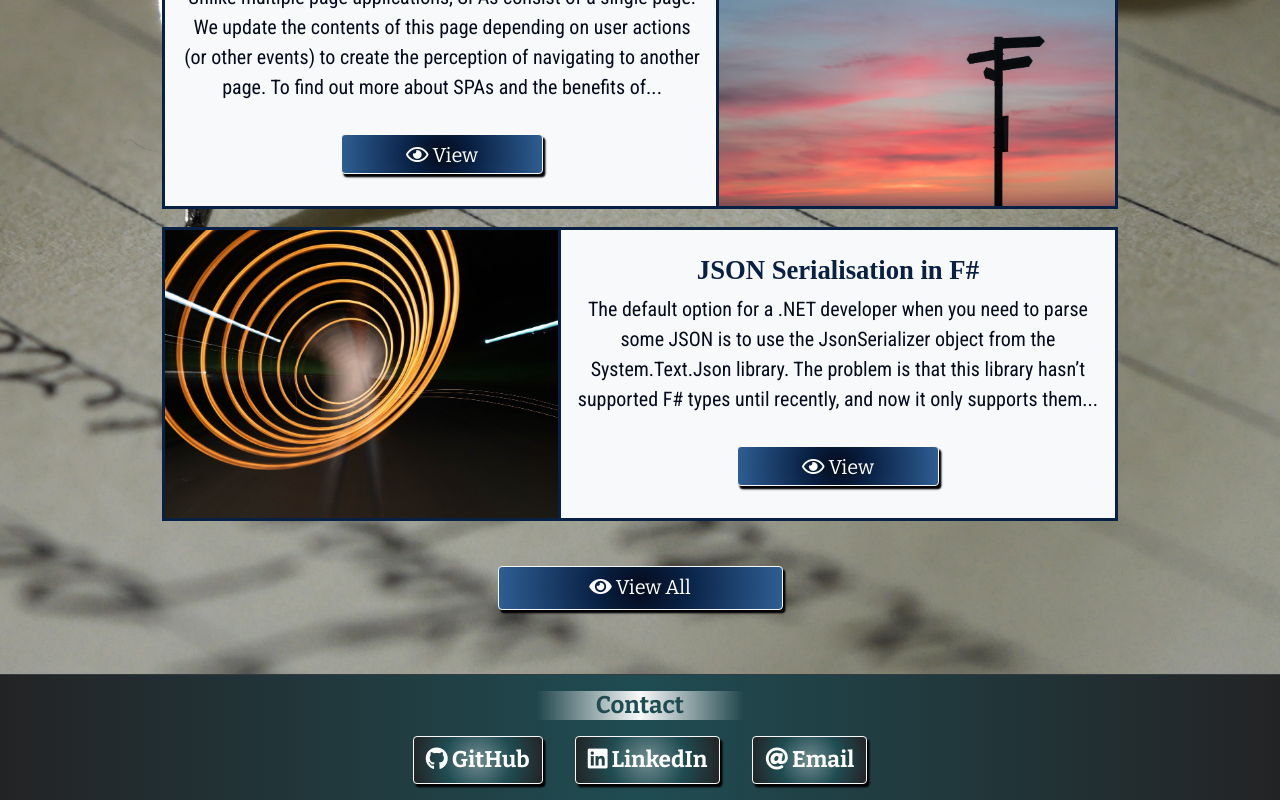
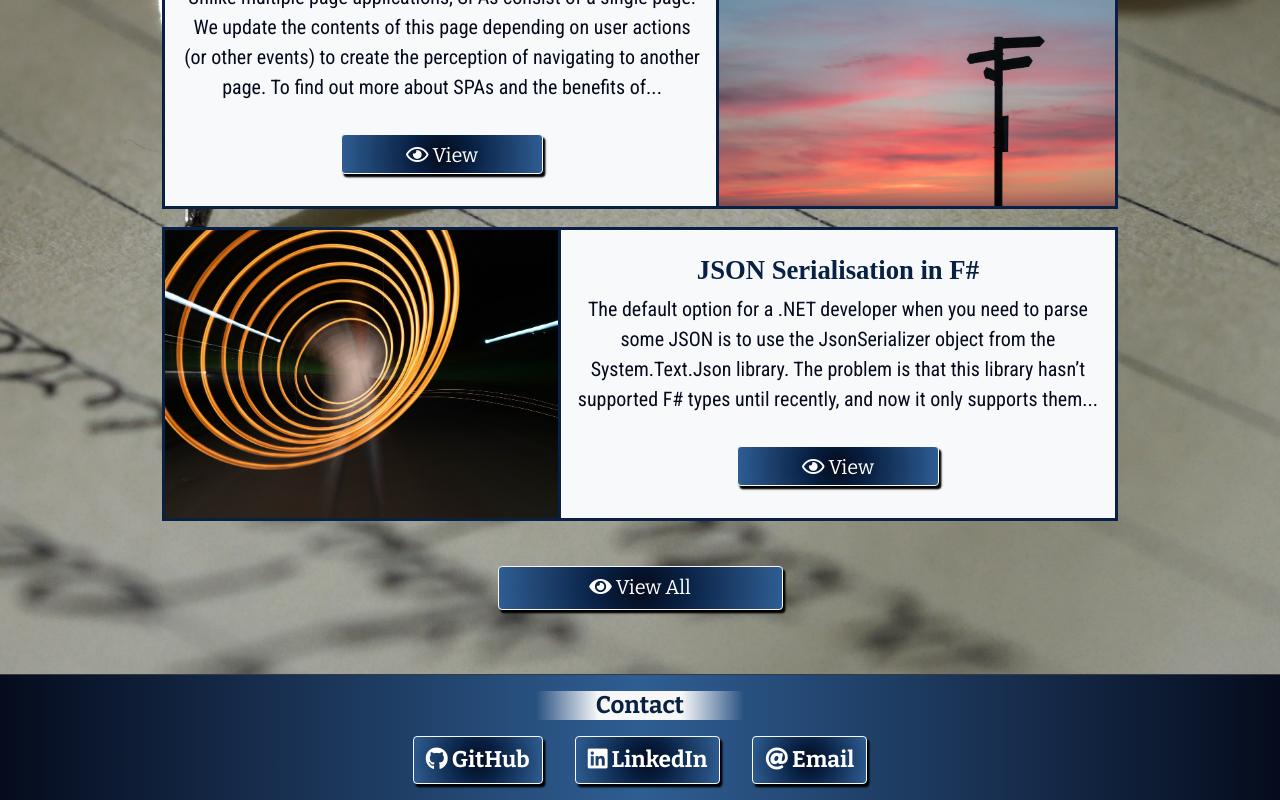
Before and after one commit to 4c3x5u/portfolio_landing-page, a React (Create React App) app: page / in a window 1280 px wide. Shown: the part 4060-4860 px from the top of the page. Built offline with nearby package versions, Linux system fonts and the light colour scheme; a web font is replaced by a local one.

Commit message:
Contact section's colour scheme has been udpated.

```diff
--- a/src/Components/Contact/Contact.sass
+++ b/src/Components/Contact/Contact.sass
@@ -1,35 +1,31 @@
 #Contact
   background: rgb(52,58,64)
-  background: linear-gradient(90deg, rgba(35,35,37,1) 0%, rgba(31,76,82,1) 50%, rgba(35,35,37,1) 100%)
+  background: linear-gradient(90deg, #050B1C 0%, #2F5E93 50%, #050B1C 100%)
 
   .Header
     font-family: Bitter, serif
-    color: #1f4c52
-    background: rgb(249,249,249)
-    background: linear-gradient(90deg, rgba(249,249,249,0) 0%, rgba(249,249,249,1) 50%, rgba(249,249,249,0) 100%)
+    color: #082043
+    background: linear-gradient(90deg, rgba(255,255,255,0) 0%, rgba(247,247,247,1) 30%, rgba(247,247,247,1) 70%, rgba(255,255,255,0) 100%)
 
 .Social
   margin-left: 1rem
   margin-right: 1rem
-  border: 1px solid #f9f9f9
   font-size: 17pt
   display: flex
   justify-content: center
   align-items: center
-  font-family: Bitter, serif
   font-weight: bold
   z-index: 999
-  background: rgb(112,140,144)
-  background: radial-gradient(circle, rgba(112,140,144,1) 0%, rgba(31,76,82,1) 50%, rgba(35,35,37,1) 100%)
-  background-color: #1f4c52
+  border: 1px solid #f9f9f9
+  background: radial-gradient(circle, #050B1C 0%, #082043 30%, #2F5E93 100%), #2F5E93
   box-shadow: 0.15rem 0.2rem 0.1rem black
   -webkit-transition-duration: 0.5s
   -moz-transition-duration: 0.5s
   -o-transition-duration: 0.5s
   transition-duration: 0.5s
-
+  font-family: Bitter, serif
   &:hover
-    color: #1f4c52
+    color: #050B1C
     background: #f9f9f9
     -webkit-transition-duration: 0.5s
     -moz-transition-duration: 0.5s
```
